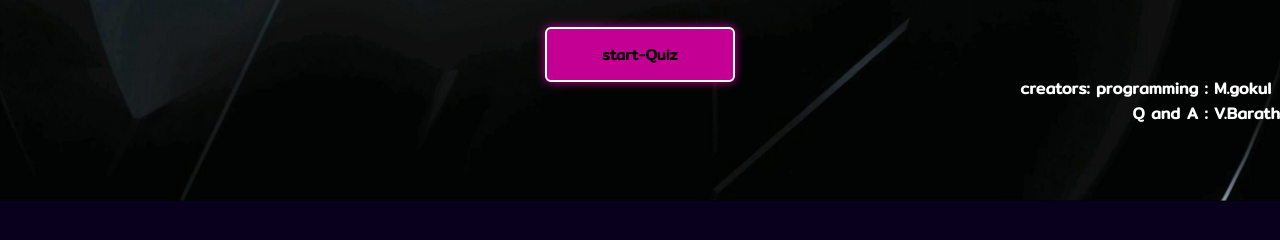
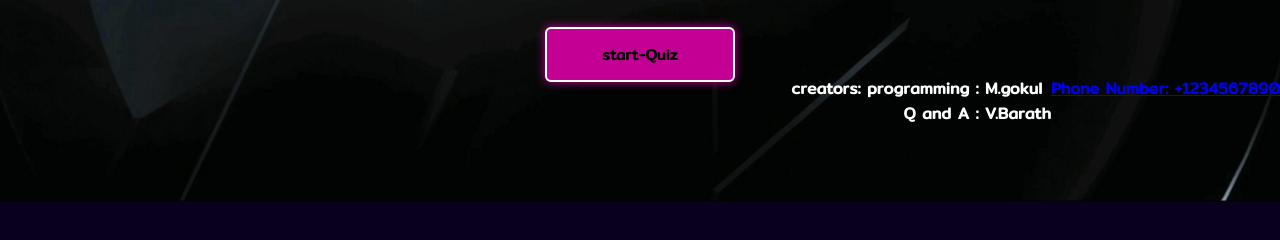
Before and after one commit to Gokulakrishnan2005/Complete-Marvel, a plain HTML site: page index.html in a window 1280 px wide. Shown: the part 674-914 px from the top of the page. Drawn offline with Linux system fonts and the light colour scheme; a web font is replaced by a local one.

Commit message:
Update index.html

```diff
--- a/index.html
+++ b/index.html
@@ -79,6 +79,9 @@
     <pre><p>creators: programming : M.gokul
                   Q and A : V.Barath
    </p></pre>
+        <a href="tel:+1234567890" >
+    <strong>Phone Number:</strong> +1234567890
+  </a>
 </div>
     </main>
 
```
